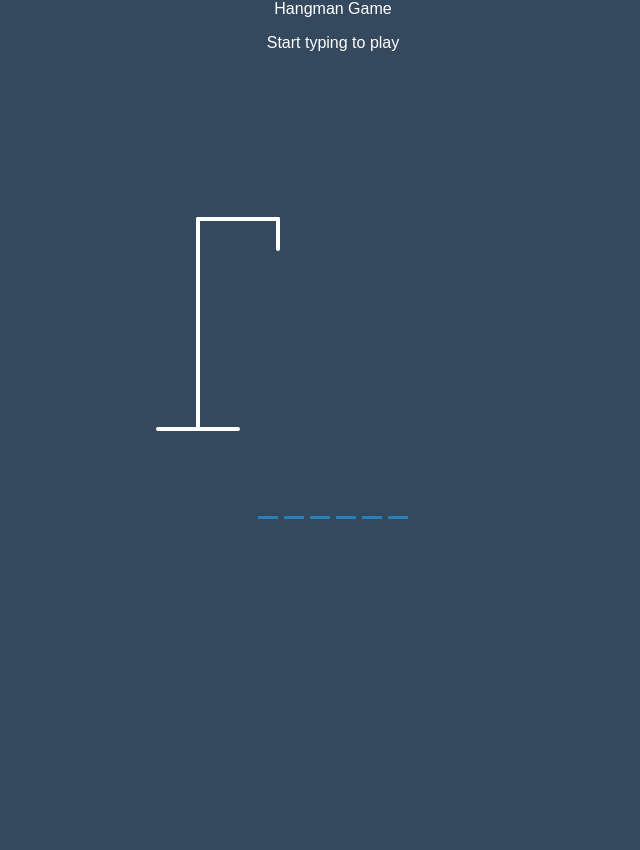
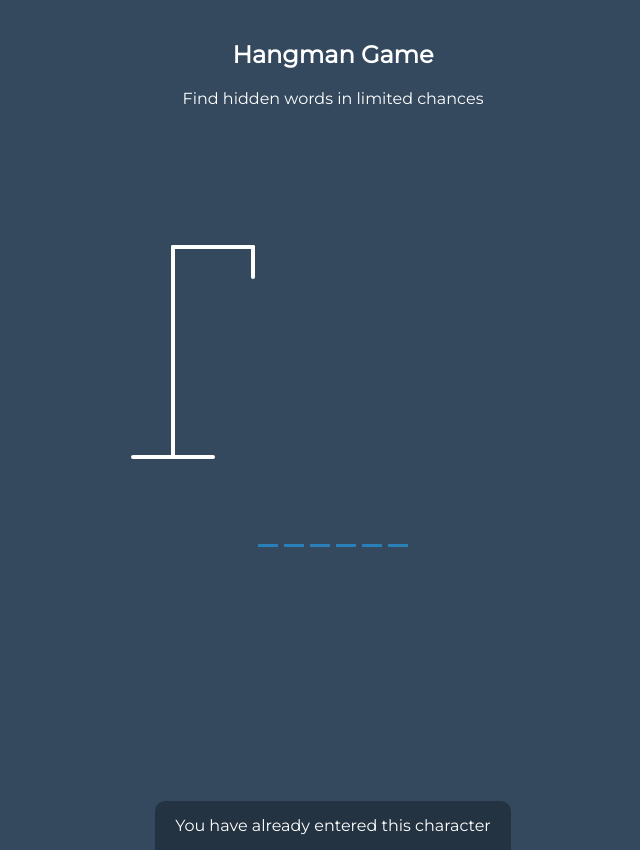
Before and after one commit to yash-sahane/react-hangman-game, a React (Vite) app: page / in a window 1280 px wide. Shown: the whole page, without its empty margins (307-947 px from the left). Before the commit the page ends 800 px from the top, so only its background shows below. Built offline with nearby package versions, Linux system fonts and the light colour scheme.

Commit message:
final commit

```diff
--- a/src/App.css
+++ b/src/App.css
@@ -1,5 +1,8 @@
+@import url('https://fonts.googleapis.com/css2?family=Montserrat&display=swap');
+
 * {
   box-sizing: border-box;
+  font-family: 'Montserrat', sans-serif;
 }
 
 body,
@@ -15,6 +18,13 @@ body,
   overflow: hidden;
 }
 
+.header{
+  margin-top: 20px;
+}
+.header p, h2{
+  text-align: center;
+}
+
 h1 {
   margin: 20px 0 0;
 }
@@ -24,7 +34,8 @@ h1 {
   position: relative;
   margin: auto;
   height: 350px;
-  width: 450px;
+  width: 500px;
+  display: flex;
 }
 
 .figure-container {
@@ -45,6 +56,7 @@ h1 {
   display: flex;
   flex-direction: column;
   text-align: right;
+  margin-top: 15px;
 }
 
 .wrong-letters-container p {
@@ -82,7 +94,7 @@ h1 {
   left: 0;
   right: 0;
   /* display: flex; */
-  display: none;
+  display: flex;
   align-items: center;
   justify-content: center;
 }
--- a/src/App.jsx
+++ b/src/App.jsx
@@ -1,14 +1,19 @@
 import React, { useEffect, useState } from 'react'
 import './App.css';
-import { WrongLetters, Header, Word, Popup, Figure } from './components/index';
+import { WrongLetters, Header, Word, Popup, Figure, Notification } from './components/index';
+import { notification } from './helper';
 
 const words = ['hello', 'geeksforgeeks', 'sunny', 'welcome', 'world', 'tablet', 'laptop'];
-const selectedWord = words[Math.floor(Math.random() * words.length)];
 
 const App = () => {
   const [isPlayable, setIsPlayable] = useState(true);
   const [correctLetters, setCorrectLetters] = useState([]);
   const [wrongLetters, setwrongLetters] = useState([]);
+  const [showNotification, setShowNotification] = useState(false);
+  const [showPopup, setShowPopup] = useState(false);
+  const [finalMsg, setFinalMsg] = useState('');
+  const [selectedWord, setSelectedWord] = useState(words[Math.floor(Math.random() * words.length)]);
+  const uniqueLetters = new Set(selectedWord);
 
   useEffect(() => {
     const handleKeyDown = (event) => {
@@ -20,13 +25,13 @@ const App = () => {
           if (!correctLetters.includes(letter)) {
             setCorrectLetters(prevLetters => [...prevLetters, letter]);
           } else {
-            // show not
+            notification(setShowNotification);
           }
         } else {
           if (!wrongLetters.includes(letter)) {
             setwrongLetters(prevLetters => [...prevLetters, letter]);
           } else {
-            // show not
+            notification(setShowNotification);
           }
         }
       }
@@ -34,7 +39,33 @@ const App = () => {
 
     window.addEventListener('keydown', handleKeyDown);
     return () => window.removeEventListener('keydown', handleKeyDown);  // cleanup function
-  }, [])
+  }, [correctLetters, wrongLetters, isPlayable])
+
+  useEffect(() => {
+    console.log('correct letters : ' + correctLetters.length);
+    console.log(selectedWord.length);
+    console.log('wrong letters : ' + wrongLetters.length);
+    if (correctLetters.length === uniqueLetters.size) {
+      setFinalMsg('You won');
+      setIsPlayable(false);
+      setShowPopup(true);
+    } else if (wrongLetters.length >= 6) {
+      setFinalMsg('You lose');
+      setIsPlayable(false);
+      setShowPopup(true);
+    }
+  }, [correctLetters, wrongLetters, isPlayable])
+
+  const playHandler = () => {
+    setIsPlayable(true);
+    setFinalMsg('');
+    setShowPopup(false);
+    setCorrectLetters([]);
+    setwrongLetters([]);
+    const newWord = words[Math.floor(Math.random() * words.length)];
+    setSelectedWord(newWord);
+  }
+
   return (
     <>
       <Header />
@@ -43,6 +74,8 @@ const App = () => {
         <WrongLetters wrongLetters={wrongLetters} />
         <Word selectedWord={selectedWord} correctLetters={correctLetters} />
       </div>
+      {showPopup && <Popup selectedWord={selectedWord} correctLetters={correctLetters} playHandler={playHandler} finalMsg={finalMsg} uniqueLetters={uniqueLetters} />}
+      {notification && <Notification showNotification={showNotification} />}
     </>
   )
 }
--- a/src/components/Header.jsx
+++ b/src/components/Header.jsx
@@ -2,10 +2,10 @@ import React from 'react'
 
 const Header = () => {
     return (
-        <>
-            <div>Hangman Game</div>
-            <p>Start typing to play</p>
-        </>
+        <div className="header">
+            <h2>Hangman Game</h2>
+            <p>Find hidden words in limited chances</p>
+        </div>
     )
 }
 
--- /dev/null
+++ b/src/components/Notification.jsx
@@ -0,0 +1,11 @@
+import React from 'react'
+
+const Notification = ({ showNotification }) => {
+    return (
+        <div className={`notification-container ${showNotification && 'show'}`}>
+            <p>You have already entered this character</p>
+        </div>
+    )
+}
+
+export default Notification
--- a/src/components/Popup.jsx
+++ b/src/components/Popup.jsx
@@ -1,8 +1,16 @@
 import React from 'react'
 
-const Popup = () => {
+const Popup = ({ selectedWord, correctLetters, playHandler, finalMsg, uniqueLetters }) => {
+    const isWin = uniqueLetters.size === correctLetters.length;
+
     return (
-        <div>Popup</div>
+        <div className='popup-container'>
+            <div className='popup'>
+                <h2>{`${finalMsg} ${isWin ? '🥳' : '🥺'}`}</h2>
+                <h4>{isWin ? '' : `The correct letter was ${selectedWord}`}</h4>
+                <button onClick={playHandler}>Play Again</button>
+            </div>
+        </div>
     )
 }
 
--- a/src/components/WrongLetters.jsx
+++ b/src/components/WrongLetters.jsx
@@ -2,14 +2,16 @@ import React from 'react'
 
 const WrongLetters = ({ wrongLetters }) => {
     return (
-        <div className='wrong-letter-container'>
-            {wrongLetters.length > 0 && 'Wrong Letter : '}
-            {wrongLetters.map((letter, i) => (
-                <React.Fragment key={i}>
-                    <span span > {letter}</span>
-                    {i < wrongLetters.length - 1 && ' , '}
-                </React.Fragment>
-            ))}
+        <div className='wrong-letters-container'>
+            {wrongLetters.length > 0 && 'Wrong Letters : '}
+            <div className="wrong-letters-div">
+                {wrongLetters.map((letter, i) => (
+                    <React.Fragment key={i}>
+                        <span>{letter}</span>
+                        {i < wrongLetters.length - 1 && ' , '}
+                    </React.Fragment>
+                ))}
+            </div>
         </div >
     )
 }
--- a/src/components/index.js
+++ b/src/components/index.js
@@ -3,5 +3,6 @@ import Word from "./Word";
 import Popup from "./Popup";
 import Header from "./Header";
 import Figure from "./Figure";
+import Notification from "./Notification";
 
-export { WrongLetters, Word, Popup, Header, Figure };
+export { WrongLetters, Word, Popup, Header, Figure, Notification };
--- /dev/null
+++ b/src/helper.js
@@ -0,0 +1,6 @@
+export const notification = (setter) => {
+    setter(true);
+    setTimeout(() => {
+        setter(false);
+    }, 2000)
+}
```
